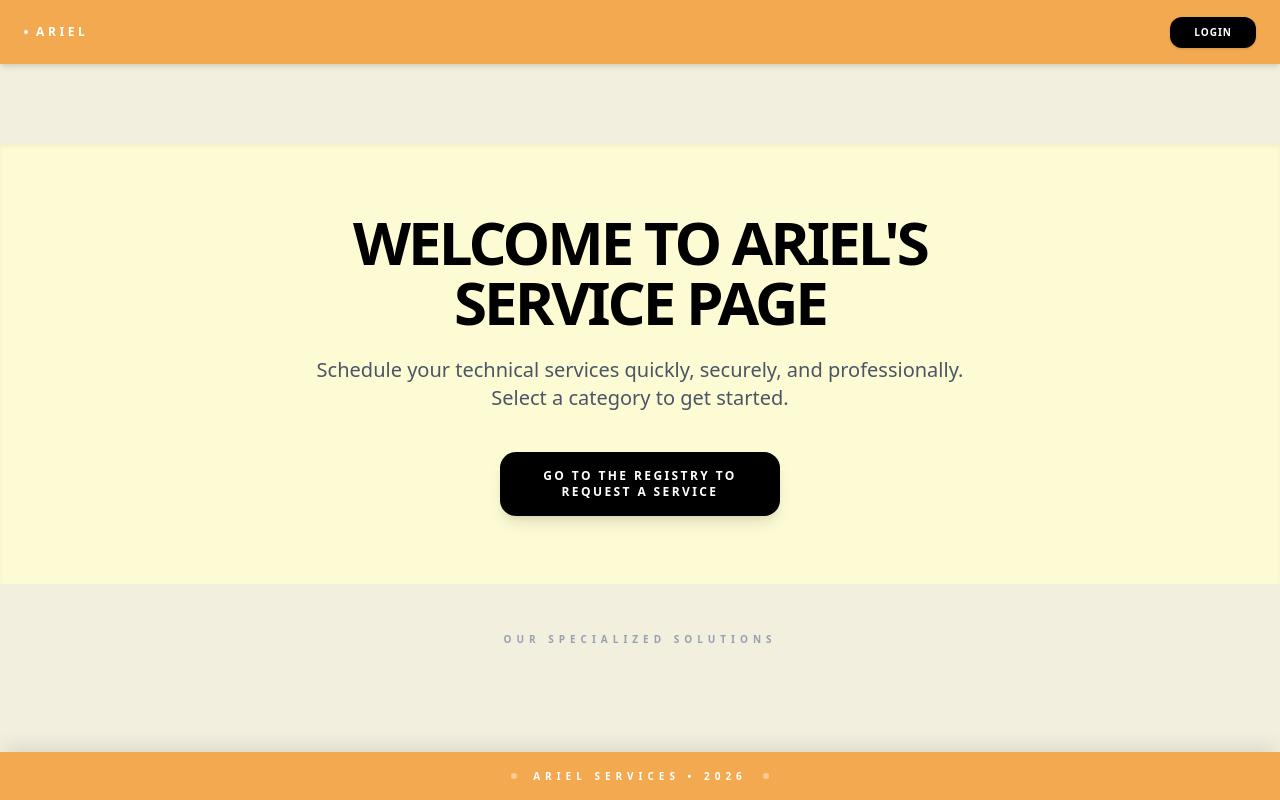
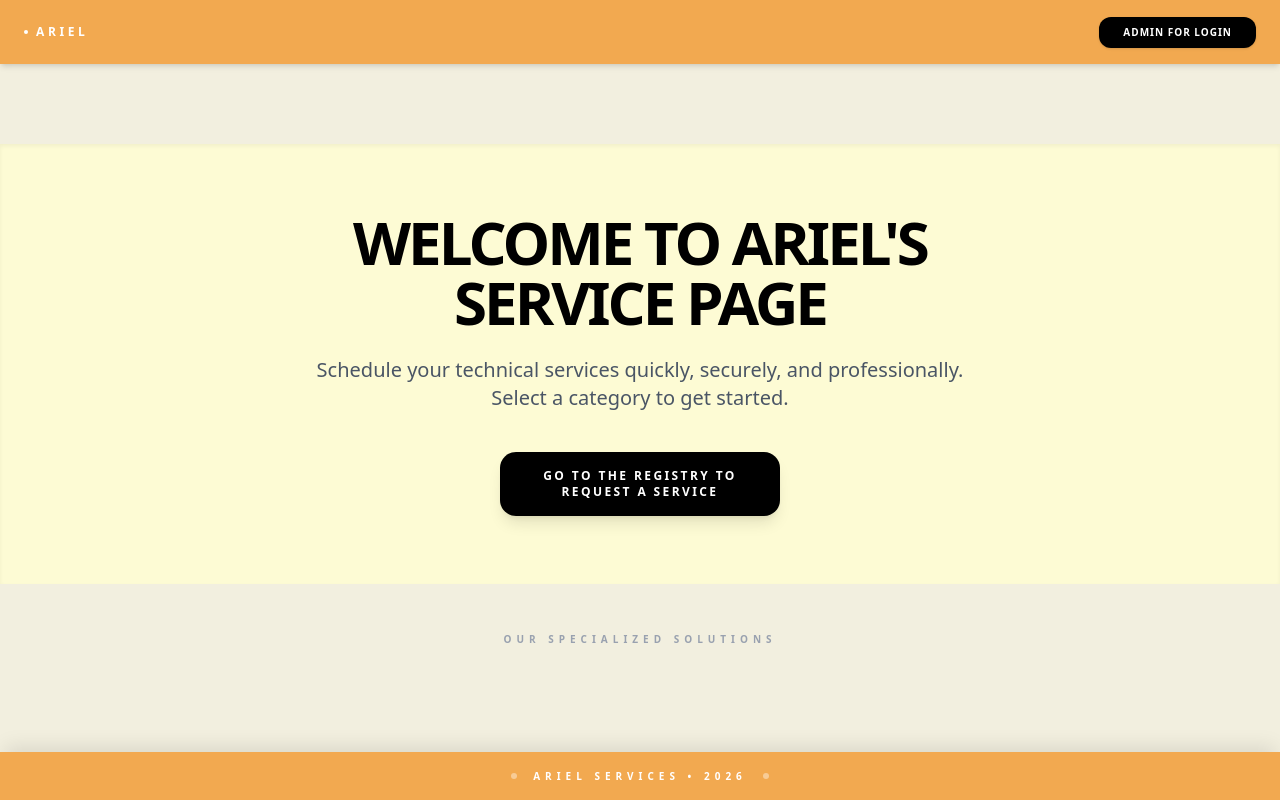
Before and after one commit to SmatamorosN04/scheduling_APP, a Next.js app: page / in a window 1280 px wide. Built offline with nearby package versions, Linux system fonts and the light colour scheme; no server answers.

Commit message:
implement cient cookie detection an portal visibility logic (#2)
feat: implement i18n and fix header visibility

```diff
--- a/app/components/header/header.tsx
+++ b/app/components/header/header.tsx
@@ -3,15 +3,28 @@ import { usePathname } from 'next/navigation';
 import { signOut, useSession } from 'next-auth/react';
 import Link from 'next/link';
 import BackButton from "@/app/components/BackButton/BackButton";
+import { useEffect, useState } from "react";
 
 export default function ArielHeader() {
     const pathname = usePathname();
-    const { data: session, status } = useSession();
+    const { status } = useSession();
+    const [hasClientCookie, setHasClientCookie] = useState(false);
+
     const isHome = pathname === '/';
+    const isPortal = pathname.includes('/portal');
+
+    useEffect(() => {
+        const checkCookie = () => {
+            const isClient = document.cookie
+                .split('; ')
+                .some(row => row.trim().startsWith('client_session='));
+            setHasClientCookie(isClient);
+        };
+        checkCookie();
+    }, []);
 
     return (
-        <header className="flex-none w-full h-16 bg-[#F2A950] flex items-center justify-between px-6 shadow-md ">
-            {/* LADO IZQUIERDO: Back o Logo */}
+        <header className="flex-none w-full h-16 bg-[#F2A950] flex items-center justify-between px-6 shadow-md">
             <div className="flex-1 flex items-center">
                 {!isHome ? (
                     <div className="hover:scale-105 transition-transform active:scale-95">
@@ -25,20 +38,28 @@ export default function ArielHeader() {
                 )}
             </div>
 
-            {/* LADO DERECHO: Botón Dinámico */}
             <div className="flex-1 flex justify-end">
                 {isHome ? (
-                    status === "authenticated" ? (
+                    <div className="flex items-center gap-2">
+                        {status === "authenticated" ? (
                             <Link href="/admin/dashboard" className="bg-white text-[#F2A950] px-5 py-2 rounded-xl text-[10px] font-black uppercase tracking-widest hover:bg-black hover:text-white transition-all shadow-sm">
                                 Dashboard
                             </Link>
+                        ) : hasClientCookie ? (
+                            <Link href="/portal" className="bg-white text-[#F2A950] px-5 py-2 rounded-xl text-[10px] font-black uppercase tracking-widest hover:bg-black hover:text-white transition-all shadow-sm">
+                                My Appointments
+                            </Link>
                         ) : (
+                            status !== "loading" && (
                                 <Link href="/login" className="bg-black text-white px-6 py-2 rounded-xl text-[10px] font-black uppercase tracking-widest hover:bg-white hover:text-black transition-all shadow-sm">
-                            Login
+                                  Admin for Login
                                 </Link>
                             )
+                        )}
+                    </div>
                 ) : (
-                    status === "authenticated" && (
+
+                    status === "authenticated" && !isPortal && (
                         <button
                             onClick={() => signOut({ callbackUrl: '/' })}
                             className="bg-white/20 hover:bg-white/40 text-white text-[10px] font-black uppercase px-4 py-1.5 rounded-lg backdrop-blur-sm transition-all border border-white/30"
```
Also changed, not shown: lib/pusher.ts (added). Lines whose indentation alone changed are shown as unchanged.
